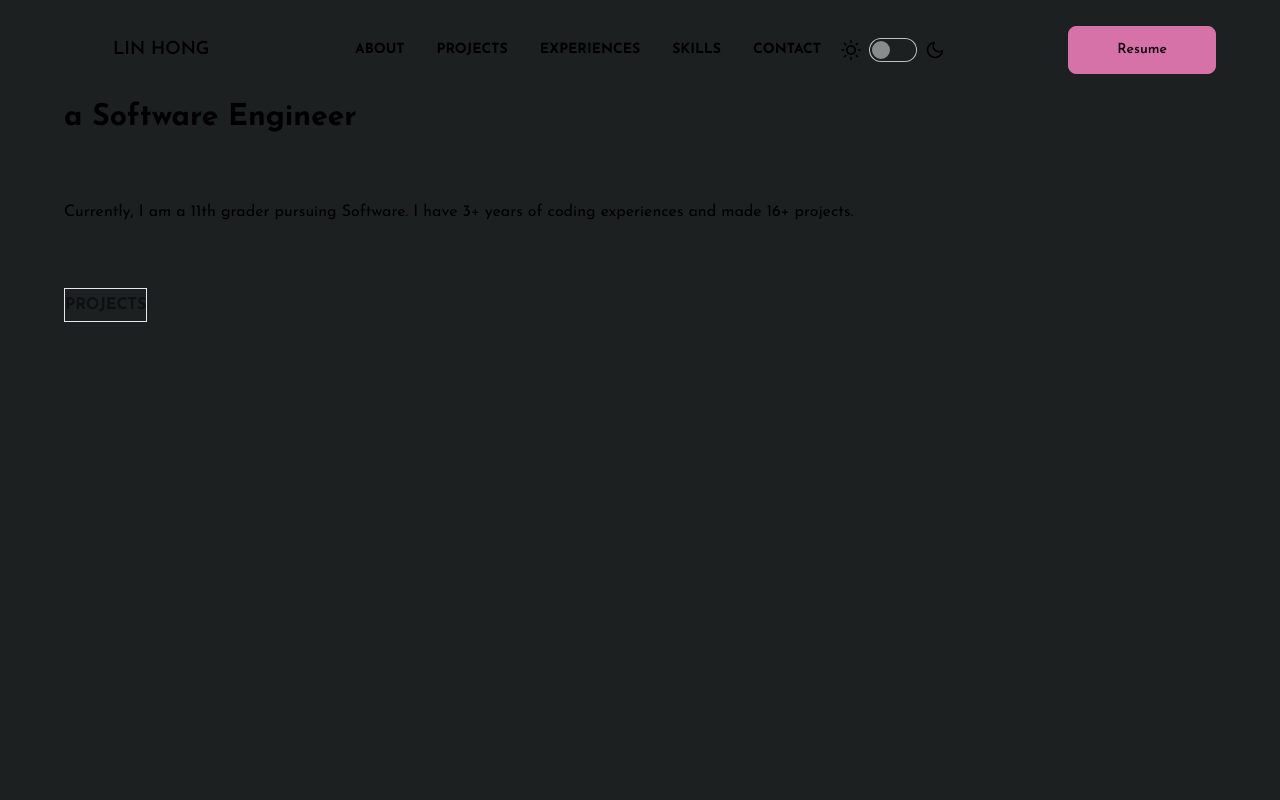
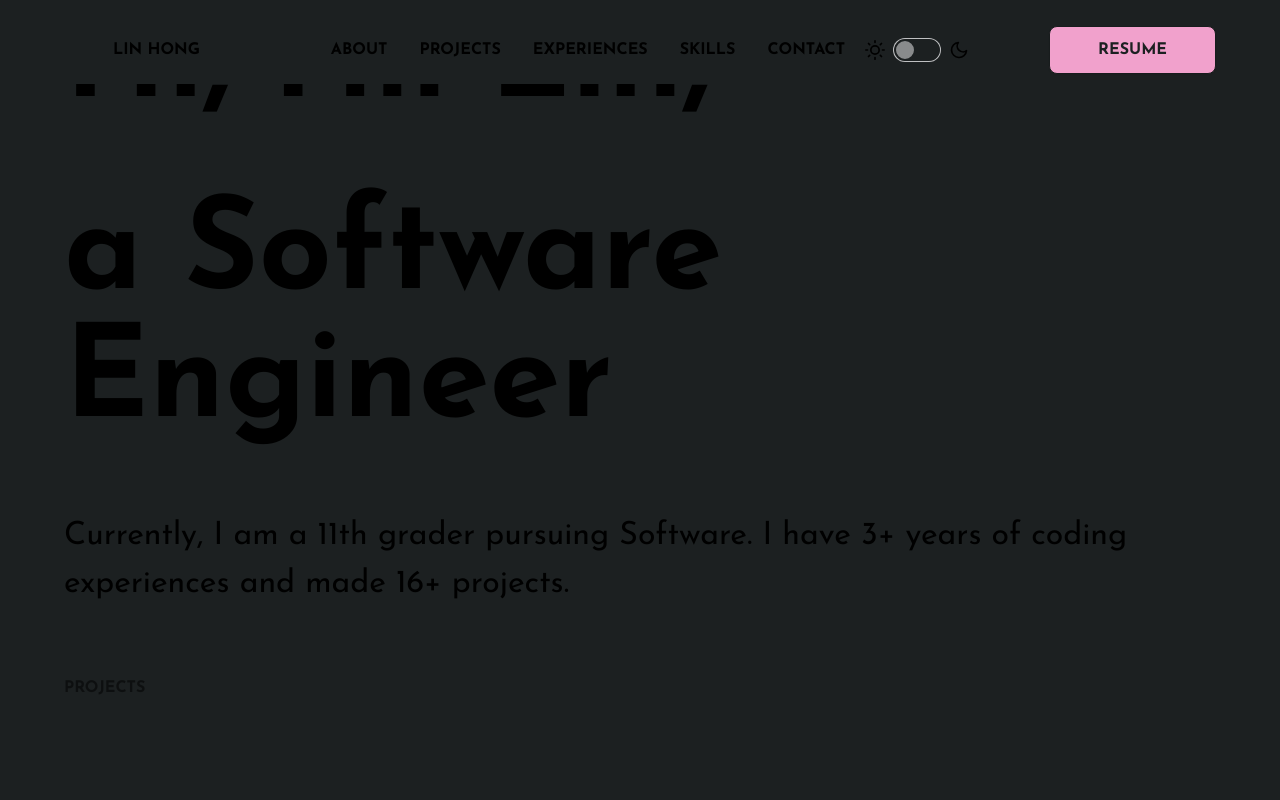
Before and after one commit to LinHong149/lin-hong.github.io, a Next.js app: page / in a window 1280 px wide. Shown: the top 800 px of the page. Built offline with nearby package versions, Linux system fonts and the light colour scheme.

Commit message:
Fixed and updated themes

```diff
--- a/src/app/components/Buttons.tsx
+++ b/src/app/components/Buttons.tsx
@@ -35,9 +35,9 @@ export const AnchorButton : React.FC<ButtonProps> = ({link, contentStart, conten
     <button
       onMouseEnter={() => setIsHovered(true)}
       onMouseLeave={() => setIsHovered(false)}
-      className="flex items-center justify-around border w-fit"
+      className="flex items-center justify-around w-fit"
     >
-      <a href={link} className={`flex flex-row gap-0 h-8 items-center justify-center font-bold duration-150 ${isHovered? "opacity-100 ": "opacity-50"}`}>
+      <a href={link} className={`flex flex-row gap-0 h-8 items-center justify-center font-lable duration-150 ${isHovered? "opacity-100 ": "opacity-50"}`}>
         {contentStart}
         <motion.svg
           initial="hidden"
--- a/src/app/components/Nav.tsx
+++ b/src/app/components/Nav.tsx
@@ -9,7 +9,7 @@ const Nav = () => {
             <div tabIndex={0} role="button"  className="btn btn-ghost lg:hidden">
               <svg xmlns="http://www.w3.org/2000/svg" className="h-5 w-5" fill="none" viewBox="0 0 24 24" stroke="currentColor"><path strokeLinecap="round" strokeLinejoin="round" strokeWidth="2" d="M4 6h16M4 12h8m-8 6h16" /></svg>
             </div>
-            <div className="menu menu-sm dropdown-content mt-3 z-[1] p-2 shadow bg-base-100 rounded-box w-52">
+            <div className="menu menu-sm dropdown-content mt-3 z-[1] p-2 shadow font-lable bg-base-100 rounded-box w-52">
               <li><a>ABOUT</a></li>
               <li><a>PROJECTS</a></li>
               <li><a>EXPERIENCES</a></li>
@@ -17,10 +17,10 @@ const Nav = () => {
               <li><a>CONTACT</a></li>
             </div>
           </div>
-          <a className="btn btn-ghost text-lg">LIN HONG</a>
+          <a className="btn btn-ghost text-lg font-lable">LIN HONG</a>
         </div>
         <div className="navbar-center hidden lg:flex">
-          <div className="menu menu-horizontal px-1 font-bold">
+          <div className="menu menu-horizontal px-1 font-lable">
             <li><a>ABOUT</a></li>
             <li><a>PROJECTS</a></li>
             <li><a>EXPERIENCES</a></li>
@@ -34,7 +34,7 @@ const Nav = () => {
           <svg xmlns="http://www.w3.org/2000/svg" width="20" height="20" viewBox="0 0 24 24" fill="none" stroke="currentColor" strokeWidth="2" strokeLinecap="round" strokeLinejoin="round"><path d="M21 12.79A9 9 0 1 1 11.21 3 7 7 0 0 0 21 12.79z"></path></svg>
         </label>
         <div className="navbar-end">
-          <a className="btn btn-accent">Resume</a>
+          <a className="btn bg-pink text-black font-lable">RESUME</a>
         </div>
       </div>
   )
--- a/src/app/globals.css
+++ b/src/app/globals.css
@@ -51,3 +51,82 @@ body {
   transition-property: height;
   transition-timing-function: ease; /* or your preferred timing function */
 }
+
+/* Bolded headers */
+.font-header1-bold {
+  font-weight: bold;
+  font-size: 8rem;
+}
+.font-header2-bold {
+  font-weight: bold;
+  font-size: 7rem;
+}
+.font-header3-bold {
+  font-weight: bold;
+  font-size: 6rem;
+}
+.font-header4-bold {
+  font-weight: bold;
+  font-size: 5rem;
+}
+.font-header5-bold {
+  font-weight: bold;
+  font-size: 4rem;
+}
+.font-header6-bold {
+  font-weight: bold;
+  font-size: 3rem;
+}
+.font-header7-bold {
+  font-weight: bold;
+  font-size: 2rem;
+}
+/* Normal Headers */
+.font-header1 {
+  font-size: 8rem;
+}
+.font-header2 {
+  font-size: 7rem;
+}
+.font-header3 {
+  font-size: 6rem;
+}
+.font-header4 {
+  font-size: 5rem;
+}
+.font-header5 {
+  font-size: 4rem;
+}
+.font-header6 {
+  font-size: 3rem;
+}
+.font-header7 {
+  font-size: 2rem;
+}
+/* Paragraph */
+font.paragraph-bigger {
+  font-size: 2rem;
+}
+font.paragraph {
+  font-size: 1.5rem;
+}
+font.paragraph-smaller {
+  font-size: 1.25rem;
+}
+font.paragraph-tiny {
+  font-size: 1rem;
+}
+/* Special */
+.font-link {
+  text-decoration: underline;
+  color: "#F6F6F8";
+  font-size: 1.5rem;
+}
+.font-lable-bigger {
+  font-weight: bold;
+  font-size: 1.5rem;
+}
+.font-lable {
+  font-weight: bold;
+  font-size: 1rem;
+}
--- a/src/app/sections/Hero.tsx
+++ b/src/app/sections/Hero.tsx
@@ -6,9 +6,9 @@ import { AnchorButton, SolidButton } from "../components/Buttons";
 const Hero = () => {
   return (
     <div className="flex flex-col gap-16 w-full h-screen px-16">
-      <h1 className="text-3xl">Hi, I'm Lin,</h1>
-      <h1 className="text-3xl">a Software Engineer</h1>
-      <p>
+      <h1 className="font-header1-bold">Hi, I'm Lin,</h1>
+      <h1 className="font-header1-bold">a Software Engineer</h1>
+      <p className="font-header7">
         Currently, I am a 11th grader pursuing Software. I have 3+ years of
         coding experiences and made 16+ projects.
       </p>
--- a/tailwind.config.ts
+++ b/tailwind.config.ts
@@ -15,6 +15,10 @@ const config: Config = {
         'gradient-conic':
           'conic-gradient(from 180deg at 50% 50%, var(--tw-gradient-stops))',
       },
+      colors: {
+        "white": "#F6F6F8",
+        "black": "#1C2021",
+      },
     },
   },
   daisyui: {
@@ -26,14 +30,16 @@ const config: Config = {
           "base-100": "#1C2021", // Black
           "base-content": "#F6F6F8", // White
 
-          "primary": "#62BAF3", // Blue
-          "secondary": "#838CF1", // Purple
-          "info": "#4BA2E3", // Blue
-          "success": "#D672A8", // Green
-          "warning": "#ECC164", // Yellow
-          "accent": "#D672A8", // Pink
-          "error": "#EA7887", // Red
-
+          // custom themes
+          ".bg-cyan": {
+            "background-color": "#97D4D7"
+          },
+          ".bg-pink": {
+            "background-color": "#F1A1CC"
+          },
+          ".bg-orange": {
+            "background-color": "#FFD19B"
+          },
         },
       },
       "light"
```
